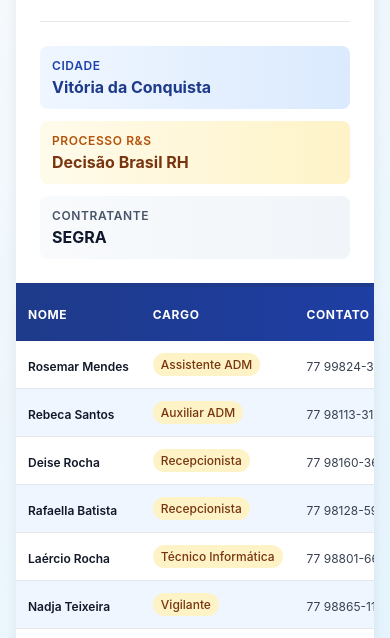
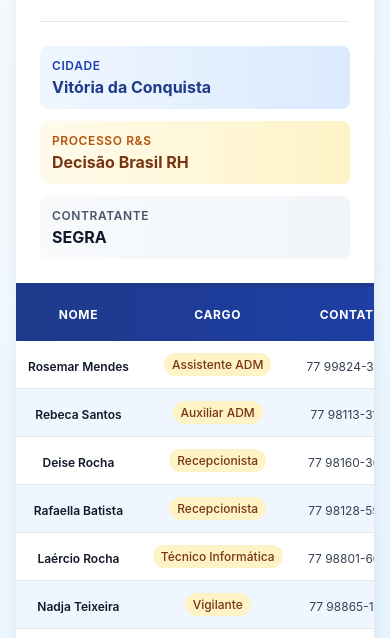
Before and after one commit to GabrielCorreia19/planilha-vagas-vca, a plain HTML site: page index.html in a window 390 px wide. Shown: the part 190-828 px from the top of the page. Drawn offline with Linux system fonts and the light colour scheme.

Commit message:
refactor: enhance HTML structure and styles for improved layout and responsiveness

```diff
--- a/index.html
+++ b/index.html
@@ -1,8 +1,8 @@
 <!DOCTYPE html>
 <html lang="pt-BR">
   <head>
-    <meta charset="UTF-8">
-    <meta name="viewport" content="width=device-width, initial-scale=1.0">
+    <meta charset="UTF-8" />
+    <meta name="viewport" content="width=device-width, initial-scale=1.0" />
     <title>Planilha do Processo Seletivo R&S</title>
     <style>
       * {
@@ -12,7 +12,8 @@
       }
 
       body {
-            font-family: -apple-system, BlinkMacSystemFont, 'Segoe UI', Roboto, Oxygen, Ubuntu, Cantarell, sans-serif;
+        font-family: -apple-system, BlinkMacSystemFont, "Segoe UI", Roboto,
+          Oxygen, Ubuntu, Cantarell, sans-serif;
         background: linear-gradient(135deg, #f8fafc 0%, #e0f2fe 100%);
         min-height: 100vh;
         padding: 1rem;
@@ -113,18 +114,30 @@
         margin-bottom: 0.25rem;
       }
 
-        .info-card.blue .info-label { color: #1e40af; }
-        .info-card.amber .info-label { color: #b45309; }
-        .info-card.slate .info-label { color: #475569; }
+      .info-card.blue .info-label {
+        color: #1e40af;
+      }
+      .info-card.amber .info-label {
+        color: #b45309;
+      }
+      .info-card.slate .info-label {
+        color: #475569;
+      }
 
       .info-value {
         font-size: 1rem;
         font-weight: bold;
       }
 
-        .info-card.blue .info-value { color: #1e3a8a; }
-        .info-card.amber .info-value { color: #78350f; }
-        .info-card.slate .info-value { color: #0f172a; }
+      .info-card.blue .info-value {
+        color: #1e3a8a;
+      }
+      .info-card.amber .info-value {
+        color: #78350f;
+      }
+      .info-card.slate .info-value {
+        color: #0f172a;
+      }
 
       /* Table */
       .table-container {
@@ -146,6 +159,7 @@
       thead tr {
         background: linear-gradient(to right, #1e3a8a, #1e40af);
         color: white;
+        text-align: center;
       }
 
       th {
@@ -155,6 +169,7 @@
         font-weight: bold;
         text-transform: uppercase;
         letter-spacing: 0.05em;
+        text-align: center;
       }
 
       tbody tr {
@@ -173,6 +188,7 @@
       td {
         padding: 0.75rem;
         white-space: nowrap;
+        text-align: center;
       }
 
       .name-cell {
@@ -286,7 +302,9 @@
           padding: 1rem 1.5rem;
         }
 
-            .name-cell, .contact-cell, .salary-cell {
+        .name-cell,
+        .contact-cell,
+        .salary-cell {
           font-size: 0.875rem;
         }
 
@@ -296,7 +314,8 @@
           padding: 1rem 1.5rem;
         }
 
-            .footer-text, .footer-date {
+        .footer-text,
+        .footer-date {
           font-size: 0.875rem;
         }
       }
@@ -319,9 +338,11 @@
       <div class="header">
         <div class="header-content">
           <div class="logo-container">
-                    <img src="fcf54fcd-b290-4e09-97a6-0e6dab580c79-removebg-preview.png"
+            <img
+              src="fcf54fcd-b290-4e09-97a6-0e6dab580c79-removebg-preview.png"
               alt="Decisão Brasil RH"
-                         onerror="this.style.display='none'; this.parentElement.innerHTML='<div class=\'logo-text\'>DECISÃO BRASIL RH</div>';">
+              onerror="this.style.display='none'; this.parentElement.innerHTML='<div class=\'logo-text\'>DECISÃO BRASIL RH</div>';"
+            />
           </div>
           <div class="title-container">
             <h1 class="main-title">PLANILHA DO PROCESSO SELETIVO R&S</h1>
@@ -367,7 +388,8 @@
         <!-- Footer -->
         <div class="footer">
           <p class="footer-text">
-                    <span class="footer-count" id="total-candidatos">0</span> candidatos selecionados
+            <span class="footer-count" id="total-candidatos">0</span> candidatos
+            selecionados
           </p>
           <p class="footer-date" id="data-geracao"></p>
         </div>
@@ -377,23 +399,78 @@
     <script>
       // Dados dos candidatos
       const candidatos = [
-            { nome: "Rosemar Mendes", cargo: "Assistente ADM", contato: "77 99824-3384", salario: "R$ 2.500,00" },
-            { nome: "Rebeca Santos", cargo: "Auxiliar ADM", contato: "77 98113-3198", salario: "R$ 2.000,00" },
-            { nome: "Deise Rocha", cargo: "Recepcionista", contato: "77 98160-3636", salario: "R$ 1.700,00" },
-            { nome: "Rafaella Batista", cargo: "Recepcionista", contato: "77 98128-5923", salario: "R$ 1.700,00" },
-            { nome: "Laércio Rocha", cargo: "Técnico Informática", contato: "77 98801-6656", salario: "R$ 2.500,00" },
-            { nome: "Nadja Teixeira", cargo: "Vigilante", contato: "77 98865-1194", salario: "Piso + Adicional" },
-            { nome: "Erinaldo Santos", cargo: "Vigilante", contato: "11 96020-1270", salario: "Piso + Adicional" },
-            { nome: "Uarlei Ribeiro", cargo: "Vigilante", contato: "77 98150-1224", salario: "Piso + Adicional" },
-            { nome: "Katia Ferreira", cargo: "Vigilante", contato: "77 98819-4686", salario: "Piso + Adicional" },
-            { nome: "Rose Nadja", cargo: "ASG", contato: "77 99140-0732", salario: "R$ 1.600,00 + Adc" },
-            { nome: "Ana Paula", cargo: "ASG", contato: "77 98120-7273", salario: "R$ 1.600,00 + Adc" }
+        {
+          nome: "Rosemar Mendes",
+          cargo: "Assistente ADM",
+          contato: "77 99824-3384",
+          salario: "R$ 2.500,00",
+        },
+        {
+          nome: "Rebeca Santos",
+          cargo: "Auxiliar ADM",
+          contato: "77 98113-3198",
+          salario: "R$ 2.000,00",
+        },
+        {
+          nome: "Deise Rocha",
+          cargo: "Recepcionista",
+          contato: "77 98160-3636",
+          salario: "R$ 1.750,00",
+        },
+        {
+          nome: "Rafaella Batista",
+          cargo: "Recepcionista",
+          contato: "77 98128-5923",
+          salario: "R$ 1.750,00",
+        },
+        {
+          nome: "Laércio Rocha",
+          cargo: "Técnico Informática",
+          contato: "77 98801-6656",
+          salario: "R$ 2.500,00",
+        },
+        {
+          nome: "Nadja Teixeira",
+          cargo: "Vigilante",
+          contato: "77 98865-1194",
+          salario: "R$ 2.631,93",
+        },
+        {
+          nome: "Erinaldo Santos",
+          cargo: "Vigilante",
+          contato: "11 96020-1270",
+          salario: "R$ 2.631,93",
+        },
+        {
+          nome: "Uarlei Ribeiro",
+          cargo: "Vigilante",
+          contato: "77 98150-1224",
+          salario: "R$ 2.631,93",
+        },
+        {
+          nome: "Katia Ferreira",
+          cargo: "Vigilante",
+          contato: "77 98819-4686",
+          salario: "R$ 2.631,93",
+        },
+        {
+          nome: "Rose Nadja",
+          cargo: "ASG",
+          contato: "77 99140-0732",
+          salario: "R$ 1.824,00",
+        },
+        {
+          nome: "Ana Paula",
+          cargo: "ASG",
+          contato: "77 98120-7273",
+          salario: "R$ 1.824,00",
+        },
       ];
 
       // Preencher tabela
-        const tbody = document.getElementById('candidatos-tbody');
-        candidatos.forEach(candidato => {
-            const tr = document.createElement('tr');
+      const tbody = document.getElementById("candidatos-tbody");
+      candidatos.forEach((candidato) => {
+        const tr = document.createElement("tr");
         tr.innerHTML = `
                 <td><span class="name-cell">${candidato.nome}</span></td>
                 <td><span class="cargo-badge">${candidato.cargo}</span></td>
@@ -404,11 +481,14 @@
       });
 
       // Atualizar contadores
-        document.getElementById('total-candidatos').textContent = candidatos.length;
+      document.getElementById("total-candidatos").textContent =
+        candidatos.length;
 
       // Data de geração
-        const dataAtual = new Date().toLocaleDateString('pt-BR');
-        document.getElementById('data-geracao').textContent = `Documento gerado em ${dataAtual}`;
+      const dataAtual = new Date().toLocaleDateString("pt-BR");
+      document.getElementById(
+        "data-geracao"
+      ).textContent = `Documento gerado em ${dataAtual}`;
     </script>
   </body>
 </html>
```
Lines whose indentation alone changed are shown as unchanged.
